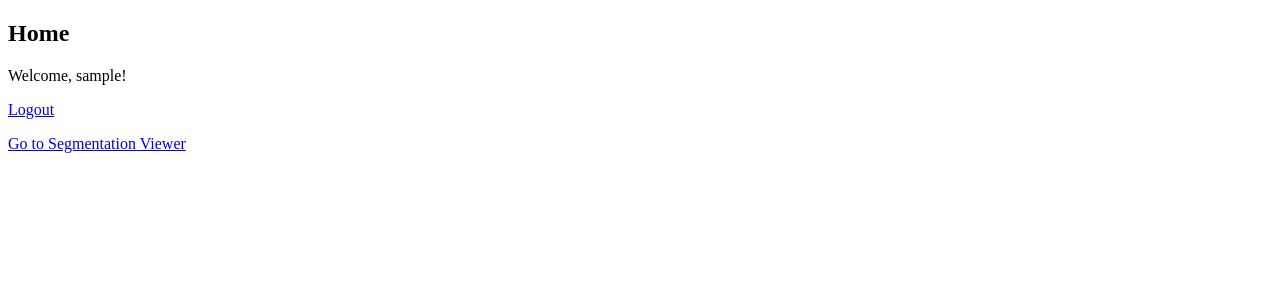
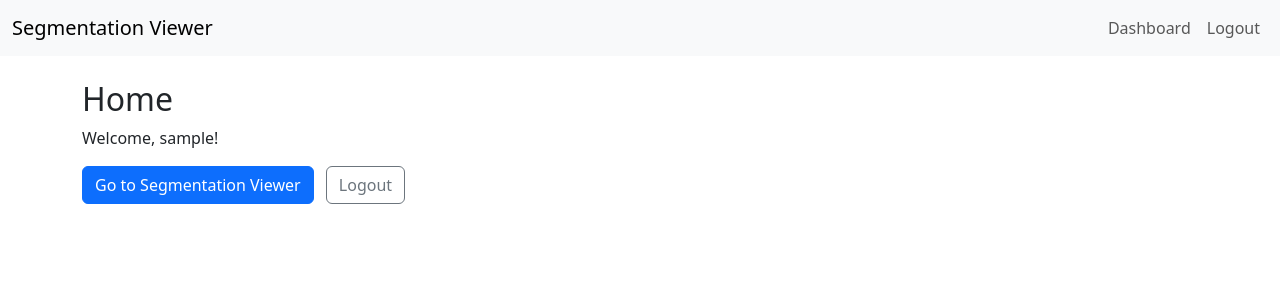
Before and after one commit to marcocarbullido/superfly, a Django app: template accounts/templates/accounts/home.html in a window 1280 px wide. Shown: the top 300 px of the page. Run offline with Django 4.2, Linux system fonts and the light colour scheme; the template is opened without the code that fills it, so the values that code supplies are empty; the visitor is signed in with stand-in values (Sample User, id 1).

Commit message:
Use POST forms for logout across templates to avoid HTTP 405 error

```diff
--- a/accounts/templates/accounts/home.html
+++ b/accounts/templates/accounts/home.html
@@ -2,12 +2,42 @@
 <html>
 <head>
     <meta charset="utf-8">
+    <meta name="viewport" content="width=device-width, initial-scale=1">
+    <link href="https://cdn.jsdelivr.net/npm/bootstrap@5.3.2/dist/css/bootstrap.min.css" rel="stylesheet">
     <title>Home</title>
 </head>
 <body>
-    <h2>Home</h2>
-    <p>Welcome, {{ user.username }}!</p>
-    <p><a href="{% url 'logout' %}">Logout</a></p>
-    <p><a href="{% url 'index' %}">Go to Segmentation Viewer</a></p>
+    <nav class="navbar navbar-expand-lg navbar-light bg-light">
+        <div class="container-fluid">
+            <a class="navbar-brand" href="{% url 'index' %}">Segmentation Viewer</a>
+            <div class="collapse navbar-collapse">
+                <ul class="navbar-nav ms-auto">
+                    {% if user.is_authenticated %}
+                        <li class="nav-item"><a class="nav-link" href="{% url 'home' %}">Dashboard</a></li>
+                        <li class="nav-item">
+                            <form method="post" action="{% url 'logout' %}" class="d-inline">
+                                {% csrf_token %}
+                                <button type="submit" class="nav-link btn btn-link">Logout</button>
+                            </form>
+                        </li>
+                    {% else %}
+                        <li class="nav-item"><a class="nav-link" href="{% url 'login' %}">Login</a></li>
+                        <li class="nav-item"><a class="nav-link" href="{% url 'register' %}">Register</a></li>
+                    {% endif %}
+                </ul>
+            </div>
+        </div>
+    </nav>
+    <div class="container mt-4">
+        <h2>Home</h2>
+        <p>Welcome, {{ user.username }}!</p>
+        <div class="mt-3">
+            <a class="btn btn-primary me-2" href="{% url 'index' %}">Go to Segmentation Viewer</a>
+            <form method="post" action="{% url 'logout' %}" class="d-inline">
+                {% csrf_token %}
+                <button type="submit" class="btn btn-outline-secondary">Logout</button>
+            </form>
+        </div>
+    </div>
 </body>
 </html>
--- a/accounts/urls.py
+++ b/accounts/urls.py
@@ -6,5 +6,5 @@ urlpatterns = [
     path('register/', views.register, name='register'),
     path('login/', auth_views.LoginView.as_view(template_name='registration/login.html'), name='login'),
     path('logout/', auth_views.LogoutView.as_view(), name='logout'),
-    path('', views.home, name='home'),
+    path('home/', views.home, name='home'),
 ]
--- a/segapp/urls.py
+++ b/segapp/urls.py
@@ -20,8 +20,8 @@ from django.conf import settings
 from django.conf.urls.static import static
 
 urlpatterns = [
-    path('', include('accounts.urls')),
     path('', include('viewer.urls')),
+    path('accounts/', include('accounts.urls')),
 ]
 
 if settings.DEBUG:
```
Also changed, not shown: accounts/templates/accounts/register.html (+27 -2 lines), accounts/templates/registration/login.html (+27 -2 lines), viewer/templates/index.html (+21 -0 lines).
